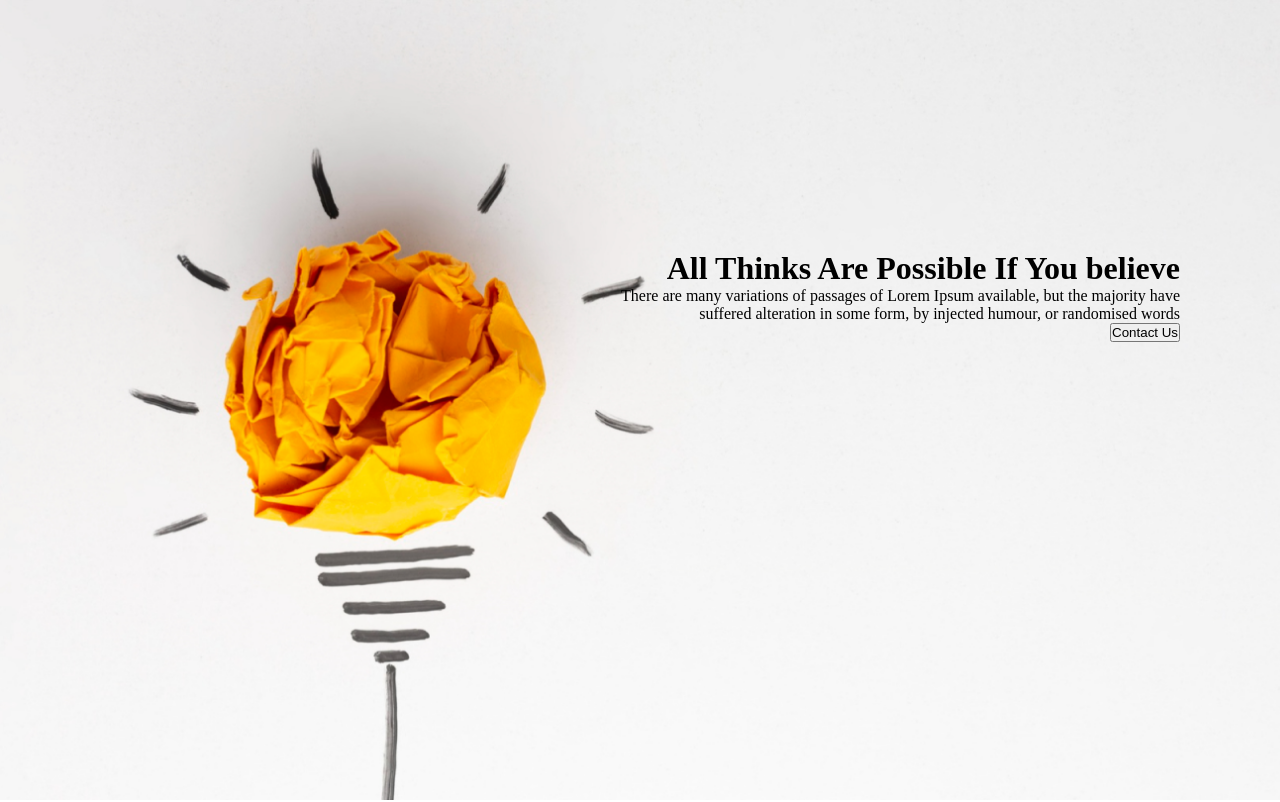
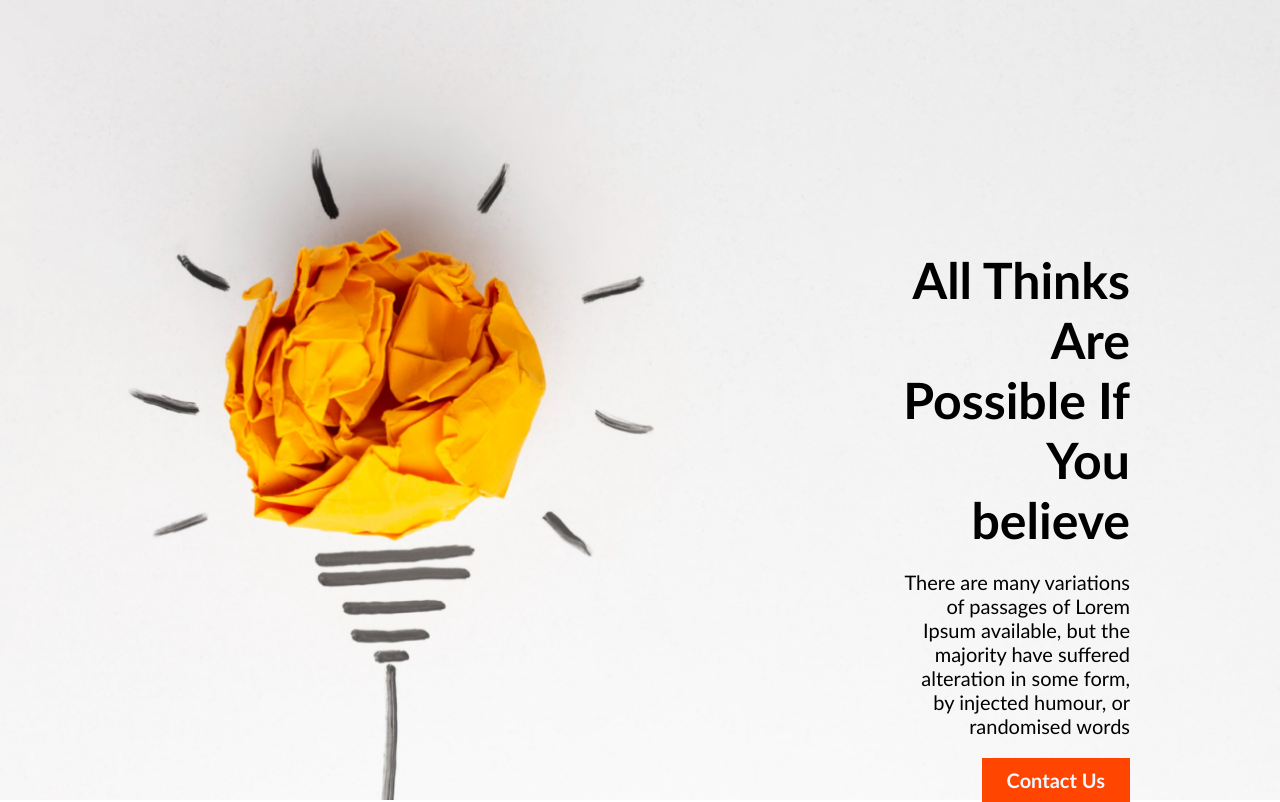
Before and after one commit to sazzadsadman/assignment1, a plain HTML site: page index.html in a window 1280 px wide. Drawn offline with Linux system fonts and the light colour scheme.

Commit message:
header done

```diff
--- a/style.css
+++ b/style.css
@@ -1,6 +1,7 @@
 * {
     padding: 0;
     margin: 0;
+    font-family: 'Gill Sans', 'Gill Sans MT', Calibri, 'Trebuchet MS', sans-serif;
 }
 /* Header and banner Styles */
 .header {
@@ -13,5 +14,20 @@
 }
 .header-items{
     text-align: right;
-    padding: 250px 100px 0 600px;
+    padding: 250px 150px 0 900px;
 }
+.header-title {
+    font-size: 50px;
+}
+.header-description {
+    font-size: 20px;
+    padding: 20px 0;
+}
+.btn {
+    border-style: none;
+    padding: 10px 25px;
+    background: orangered;
+    font-size: 20px;
+    font-weight: 600;
+    color: aliceblue;
+}
```
Also changed, not shown: index.html (+1 -1 lines).
